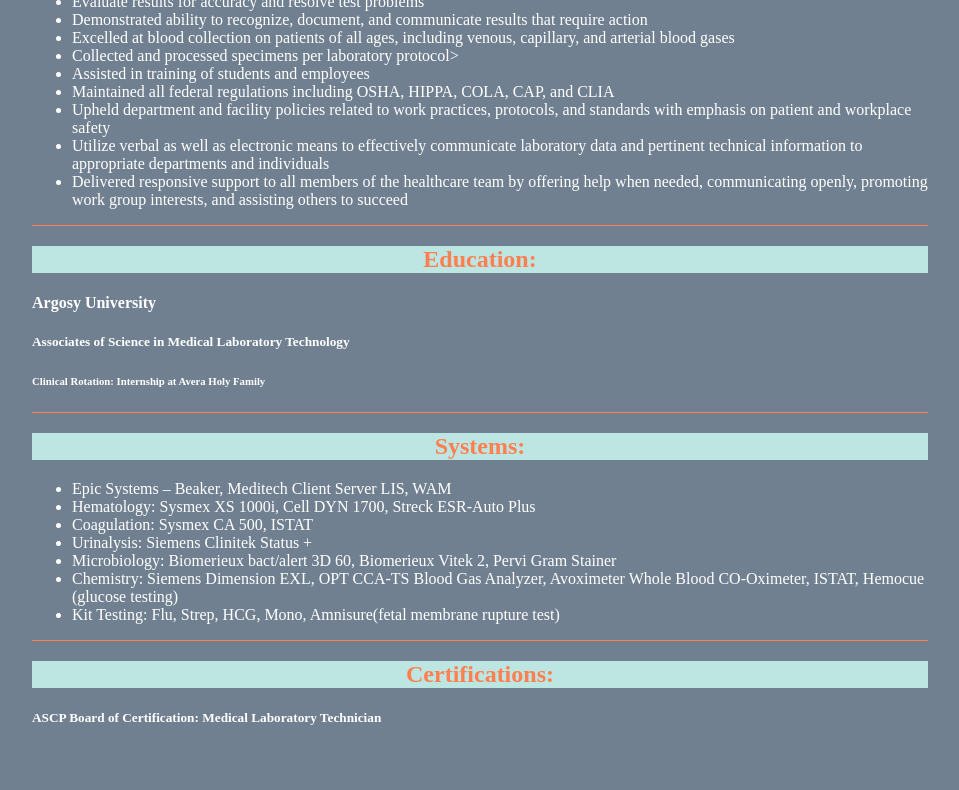
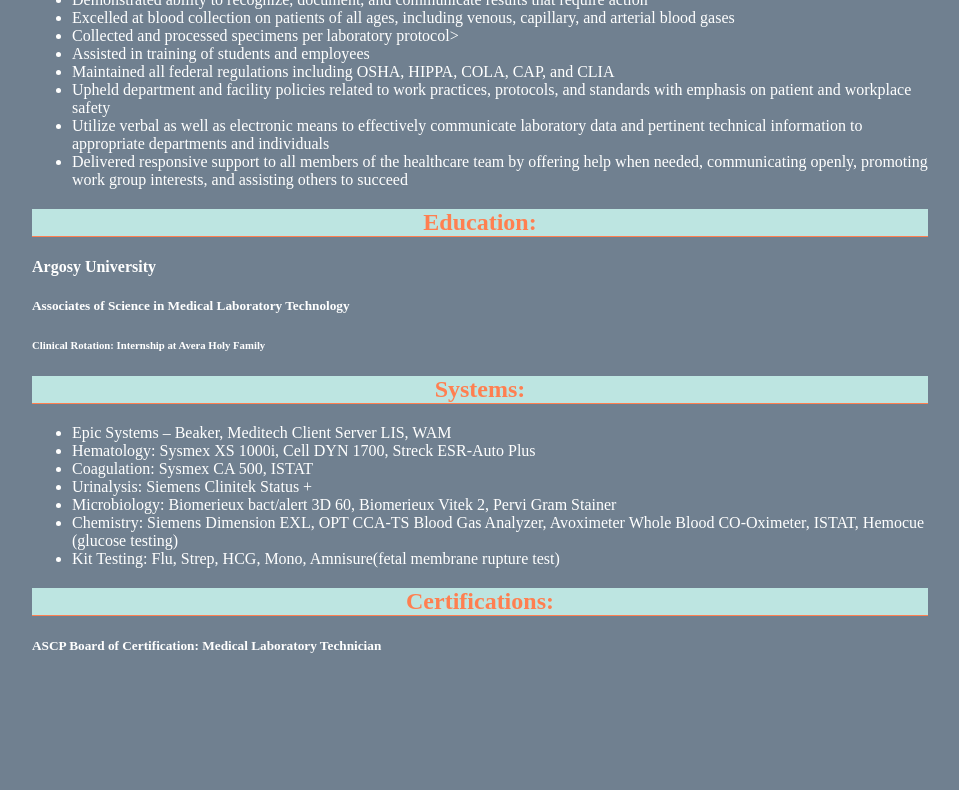
Before and after one commit to LounsburyA/LounsburyA.github.io, a plain HTML site: page index.html in a window 1280 px wide. Shown: the part 556-1346 px from the top of the page, without its empty margins (160-1119 px from the left). After the commit the page ends 1274 px from the top, so only its background shows below. Drawn offline with Linux system fonts and the light colour scheme.

Commit message:
Update style.css

```diff
--- a/style.css
+++ b/style.css
@@ -1,20 +1,15 @@
 body {
-  background-color:  #708090;
+  background-color: #708090;
   color: white;
     fontfamily:    Arial, Helvitica, sans-serif;
   margin: 5% 15%;
-}
-.exp-header {
-
-  border-top: 1px solid #FF7F50;
-  boder-top: 1px solid #FF7F50;
-
 }
 h2 {
   color: #FF7F50;
    background-color:#BDE5E1;
      text-align: center;
-
+  boder-top: 1px solid #FF7F50;
+  border-bottom: 1px solid #FF7F50;
 }
 
 .job-title {
@@ -22,4 +17,5 @@ h2 {
   border-bottom: 1px solid;
   background-color:#BDE5E1;
   text-align: center;
-  color: #FF7F50
+  color: #FF7F50;
+}
```
